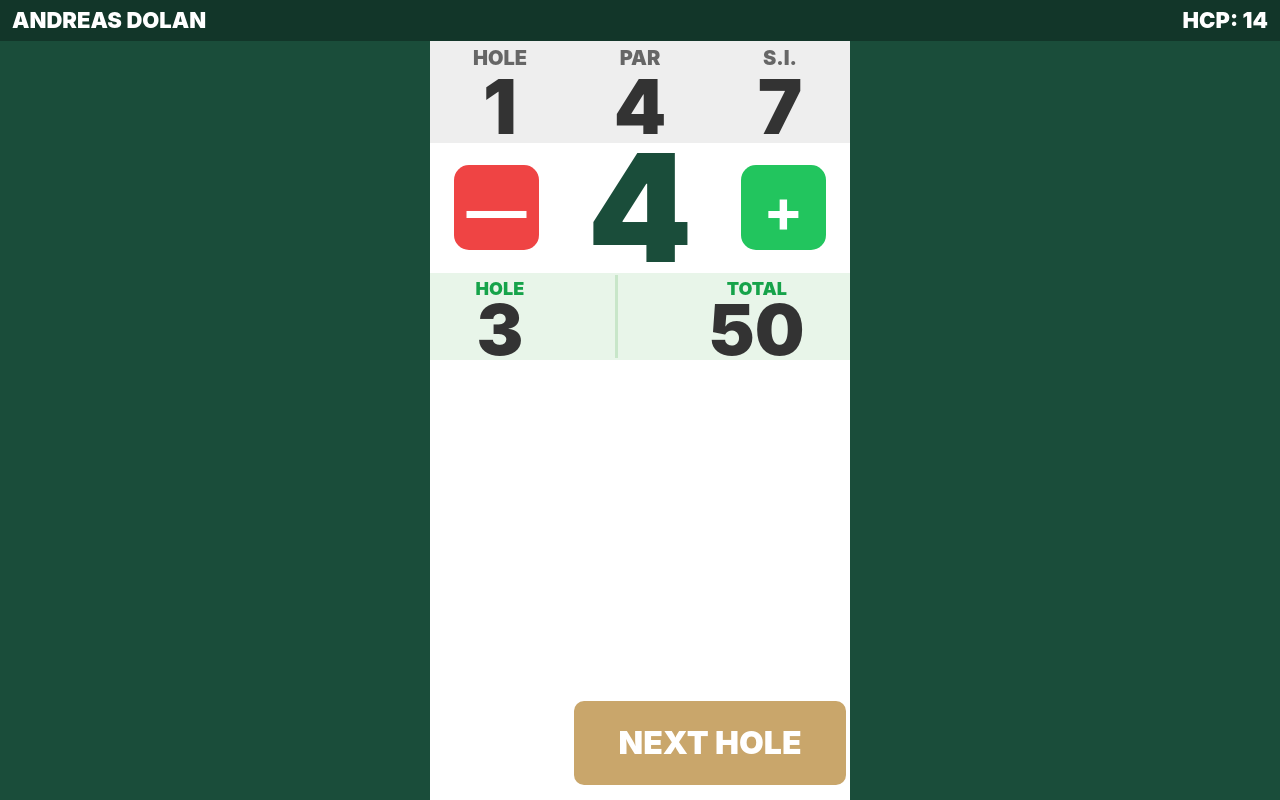
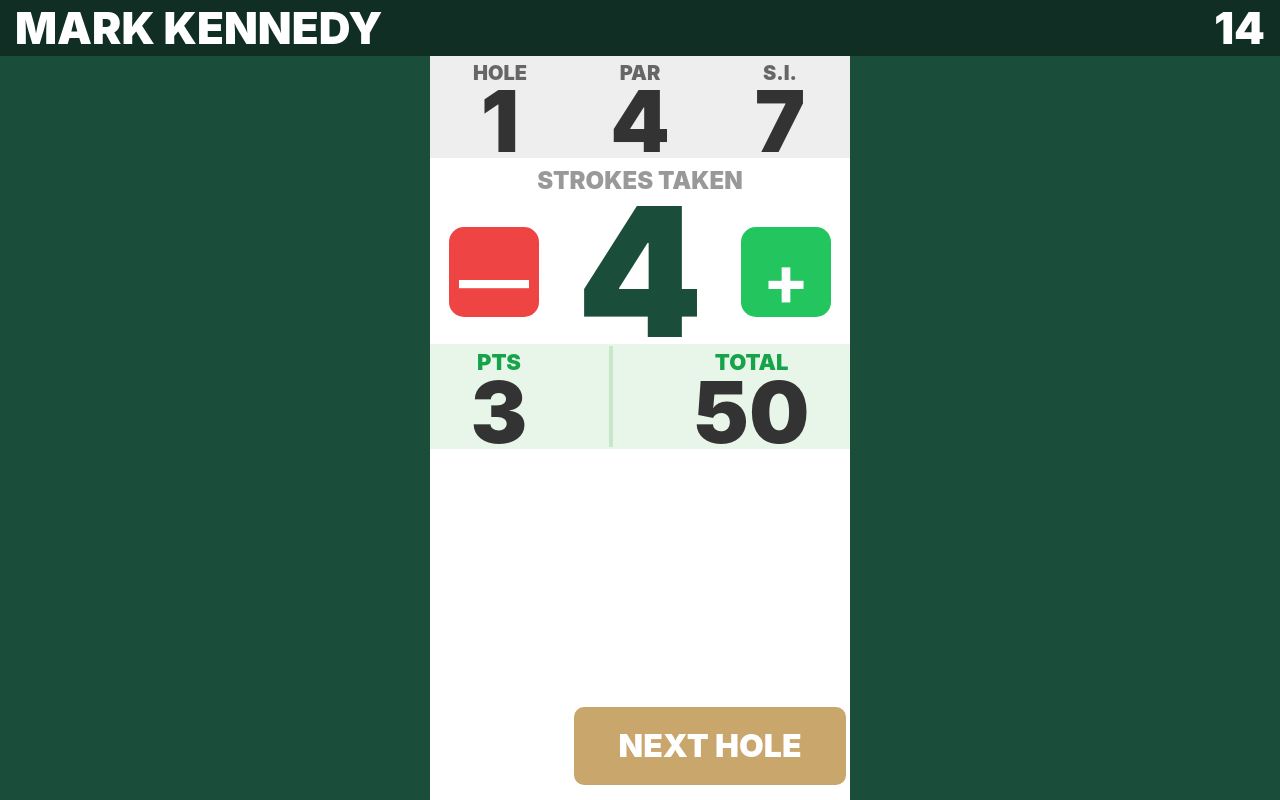
Before and after one commit to Joxer88/golf-society-app, a React (Create React App) app: page / in a window 1280 px wide. Built offline with nearby package versions, Linux system fonts and the light colour scheme.

Commit message:
full screen jumbo

```diff
--- a/src/App.js
+++ b/src/App.js
@@ -10,7 +10,7 @@ const course = [
 const supabase = createClient(process.env.REACT_APP_SUPABASE_URL || '', process.env.REACT_APP_SUPABASE_ANON_KEY || '');
 
 const GolfApp = () => {
-  const [player] = useState({ name: "ANDREAS DOLAN", handicap: 14 });
+  const [player] = useState({ name: "MARK KENNEDY", handicap: 14 });
   const [verifierName, setVerifierName] = useState("");
   const [currentHole, setCurrentHole] = useState(0);
   const [scores, setScores] = useState(course.map(h => h.par));
@@ -62,44 +62,45 @@ const GolfApp = () => {
   return (
     <div style={{ height: '100vh', backgroundColor: '#1A4D3A', color: 'white', padding: '0px', display: 'flex', flexDirection: 'column', alignItems: 'center', overflow: 'hidden' }}>
 
-      {/* Header - Doubled Text Size */}
-      <div style={{ width: '100%', display: 'flex', justifyContent: 'space-between', padding: '4px 12px', backgroundColor: 'rgba(0,0,0,0.3)' }}>
-        <p style={{ fontSize: '22px', fontWeight: '900', margin: 0 }}>{player.name}</p>
-        <p style={{ fontSize: '22px', fontWeight: '900', margin: 0 }}>HCP: {player.handicap}</p>
+      {/* Header - Doubled Size as requested (approx 44px) */}
+      <div style={{ width: '100%', display: 'flex', justifyContent: 'space-between', padding: '6px 15px', backgroundColor: 'rgba(0,0,0,0.4)' }}>
+        <p style={{ fontSize: '44px', fontWeight: '900', margin: 0, lineHeight: 1 }}>{player.name}</p>
+        <p style={{ fontSize: '44px', fontWeight: '900', margin: 0, lineHeight: 1 }}>{player.handicap}</p>
       </div>
 
       <div style={{ width: '100%', maxWidth: '420px', backgroundColor: 'white', color: '#333', flex: 1, display: 'flex', flexDirection: 'column', justifyContent: 'flex-start', overflow: 'hidden' }}>
 
-        {/* Doubled Hole/Par/SI Stats */}
+        {/* Hole Info Section */}
         <div style={{ display: 'grid', gridTemplateColumns: 'repeat(3, 1fr)', textAlign: 'center', backgroundColor: '#eee', padding: '2px 0' }}>
-          <div><p style={{ fontSize: '20px', fontWeight: '900', margin: 0, color: '#666' }}>HOLE</p><p style={{ fontSize: '75px', fontWeight: '900', lineHeight: 0.9, margin: 0 }}>{currentHole + 1}</p></div>
-          <div><p style={{ fontSize: '20px', fontWeight: '900', margin: 0, color: '#666' }}>PAR</p><p style={{ fontSize: '75px', fontWeight: '900', lineHeight: 0.9, margin: 0 }}>{course[currentHole].par}</p></div>
-          <div><p style={{ fontSize: '20px', fontWeight: '900', margin: 0, color: '#666' }}>S.I.</p><p style={{ fontSize: '75px', fontWeight: '900', lineHeight: 0.9, margin: 0 }}>{course[currentHole].si}</p></div>
+          <div><p style={{ fontSize: '20px', fontWeight: '900', margin: 0, color: '#666' }}>HOLE</p><p style={{ fontSize: '85px', fontWeight: '900', lineHeight: 0.8, margin: 0 }}>{currentHole + 1}</p></div>
+          <div><p style={{ fontSize: '20px', fontWeight: '900', margin: 0, color: '#666' }}>PAR</p><p style={{ fontSize: '85px', fontWeight: '900', lineHeight: 0.8, margin: 0 }}>{course[currentHole].par}</p></div>
+          <div><p style={{ fontSize: '20px', fontWeight: '900', margin: 0, color: '#666' }}>S.I.</p><p style={{ fontSize: '85px', fontWeight: '900', lineHeight: 0.8, margin: 0 }}>{course[currentHole].si}</p></div>
         </div>
 
-        {/* Jumbo Strokes Section */}
+        {/* Main Input Section */}
         <div style={{ textAlign: 'center', padding: '5px 0' }}>
+          <p style={{ fontSize: '24px', fontWeight: '900', color: '#999', margin: '0 0 5px 0' }}>STROKES TAKEN</p>
           <div style={{ display: 'flex', alignItems: 'center', justifyContent: 'space-around' }}>
-            <button onClick={() => updateScore(-1)} style={{ width: '85px', height: '85px', backgroundColor: '#ef4444', color: 'white', borderRadius: '15px', fontSize: '60px', fontWeight: 'bold', border: 'none' }}>—</button>
-            <span style={{ fontSize: '150px', fontWeight: '900', color: '#1A4D3A', lineHeight: 0.8 }}>{scores[currentHole]}</span>
-            <button onClick={() => updateScore(1)} style={{ width: '85px', height: '85px', backgroundColor: '#22c55e', color: 'white', borderRadius: '15px', fontSize: '60px', fontWeight: 'bold', border: 'none' }}>+</button>
+            <button onClick={() => updateScore(-1)} style={{ width: '90px', height: '90px', backgroundColor: '#ef4444', color: 'white', borderRadius: '15px', fontSize: '70px', fontWeight: 'bold', border: 'none' }}>—</button>
+            <span style={{ fontSize: '180px', fontWeight: '900', color: '#1A4D3A', lineHeight: 0.75 }}>{scores[currentHole]}</span>
+            <button onClick={() => updateScore(1)} style={{ width: '90px', height: '90px', backgroundColor: '#22c55e', color: 'white', borderRadius: '15px', fontSize: '70px', fontWeight: 'bold', border: 'none' }}>+</button>
           </div>
         </div>
 
-        {/* Compressed Points Display */}
+        {/* Points Display - "PTS" label added */}
         <div style={{ display: 'flex', justifyContent: 'space-around', backgroundColor: '#e8f5e9', padding: '2px 0' }}>
-          <div style={{ textAlign: 'center' }}><p style={{ fontSize: '18px', color: '#16a34a', fontWeight: '900', margin: 0 }}>HOLE</p><p style={{ fontSize: '70px', fontWeight: '900', lineHeight: 0.8, margin: 0 }}>{calcHolePoints(scores[currentHole], course[currentHole].par, course[currentHole].si)}</p></div>
-          <div style={{ borderLeft: '3px solid #c8e6c9' }}></div>
-          <div style={{ textAlign: 'center' }}><p style={{ fontSize: '18px', color: '#16a34a', fontWeight: '900', margin: 0 }}>TOTAL</p><p style={{ fontSize: '70px', fontWeight: '900', lineHeight: 0.8, margin: 0 }}>{totalPoints}</p></div>
+          <div style={{ textAlign: 'center' }}><p style={{ fontSize: '22px', color: '#16a34a', fontWeight: '900', margin: 0 }}>PTS</p><p style={{ fontSize: '85px', fontWeight: '900', lineHeight: 0.8, margin: 0 }}>{calcHolePoints(scores[currentHole], course[currentHole].par, course[currentHole].si)}</p></div>
+          <div style={{ borderLeft: '4px solid #c8e6c9' }}></div>
+          <div style={{ textAlign: 'center' }}><p style={{ fontSize: '22px', color: '#16a34a', fontWeight: '900', margin: 0 }}>TOTAL</p><p style={{ fontSize: '85px', fontWeight: '900', lineHeight: 0.8, margin: 0 }}>{totalPoints}</p></div>
         </div>
 
-        {/* Navigation - Higher up and 70% height */}
+        {/* Navigation - Shorter height, lifted slightly */}
         <div style={{ marginTop: 'auto', display: 'flex', gap: '4px', padding: '2px 4px 15px 4px' }}>
-          <button onClick={() => setCurrentHole(Math.max(0, currentHole - 1))} style={{ flex: 1, padding: '18px 0', backgroundColor: '#666', color: 'white', fontSize: '22px', fontWeight: 'bold', border: 'none', borderRadius: '10px', visibility: currentHole === 0 ? 'hidden' : 'visible' }}>BACK</button>
+          <button onClick={() => setCurrentHole(Math.max(0, currentHole - 1))} style={{ flex: 1, padding: '15px 0', backgroundColor: '#666', color: 'white', fontSize: '24px', fontWeight: 'bold', border: 'none', borderRadius: '10px', visibility: currentHole === 0 ? 'hidden' : 'visible' }}>BACK</button>
           {currentHole < 17 ? (
-            <button onClick={() => setCurrentHole(currentHole + 1)} style={{ flex: 2, padding: '18px 0', backgroundColor: '#C9A66B', color: 'white', fontSize: '32px', fontWeight: '900', border: 'none', borderRadius: '10px' }}>NEXT HOLE</button>
+            <button onClick={() => setCurrentHole(currentHole + 1)} style={{ flex: 2, padding: '15px 0', backgroundColor: '#C9A66B', color: 'white', fontSize: '32px', fontWeight: '900', border: 'none', borderRadius: '10px' }}>NEXT HOLE</button>
           ) : (
-            <button onClick={() => setShowSummary(true)} style={{ flex: 2, padding: '18px 0', backgroundColor: '#2563eb', color: 'white', fontSize: '32px', fontWeight: '900', border: 'none', borderRadius: '10px' }}>REVIEW</button>
+            <button onClick={() => setShowSummary(true)} style={{ flex: 2, padding: '15px 0', backgroundColor: '#2563eb', color: 'white', fontSize: '32px', fontWeight: '900', border: 'none', borderRadius: '10px' }}>REVIEW</button>
           )}
         </div>
       </div>
```
